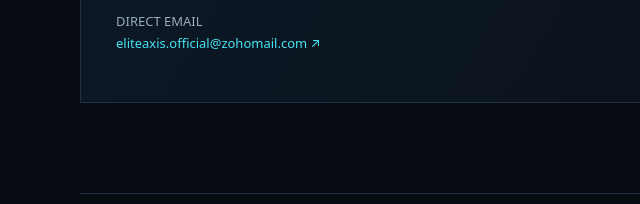
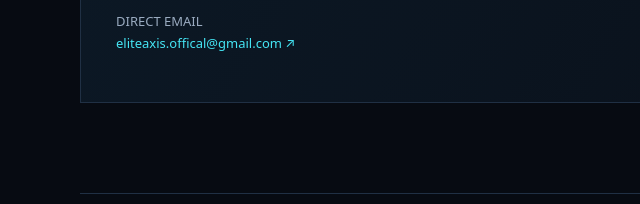
Before and after one commit to tanvirsparklegifts/tanvirsparklegifts.github.io, a plain HTML site: page index.html in a window 1280 px wide. Shown: the part 3977-4181 px from the top of the page, 0-640 px from the left. Drawn offline with Linux system fonts and the light colour scheme.

Commit message:
Update portfolio contact email

```diff
--- a/index.html
+++ b/index.html
@@ -26,7 +26,7 @@
 <article class="project"><div class="visual v4">AETHER / AI CORE</div><div class="info"><span class="status concept">PROTOTYPE / CONCEPT</span><h3>Aether AI Core</h3><p>Multi-agent orchestration and evaluation concept for coordinated AI workflows.</p><span class="link">Technical concept · Details on request</span></div></article>
 </div><p class="fine">Project maturity labels are intentional. Research concepts and in-development systems are not represented as launched commercial products.</p></section>
 <section class="section wrap"><div class="eyebrow">04 / HOW I WORK</div><div class="head"><h2>A disciplined path<br>from <em>brief to build.</em></h2><p>Small, inspectable steps reduce risk and keep the work aligned with the real problem.</p></div><div class="steps"><div class="step"><b>01</b><h3>Discover</h3><p>Understand the user, business objective, constraints and success criteria.</p></div><div class="step"><b>02</b><h3>Architect</h3><p>Map the system, choose a pragmatic stack and define the smallest useful scope.</p></div><div class="step"><b>03</b><h3>Prototype</h3><p>Build a testable version to validate assumptions early.</p></div><div class="step"><b>04</b><h3>Build & hand over</h3><p>Implement, test, document and agree on the next support step.</p></div></div></section>
-<section class="section wrap" id="contact"><div class="contact"><div><div class="eyebrow">05 / CONTACT</div><h2>Have a real problem<br>worth <em>solving?</em></h2><p>Share the context, what you want to achieve and what constraints matter. I’ll review the brief and respond by email.</p><p>DIRECT EMAIL<br><a class="email" href="mailto:eliteaxis.official@zohomail.com">eliteaxis.official@zohomail.com ↗</a></p></div><div><div class="eyebrow">ELSEWHERE</div><p><a class="email" href="https://github.com/tanvirsparklegifts" target="_blank" rel="noopener">GitHub Profile ↗</a></p><p><a class="email" href="https://tanvirsparklegifts.github.io/aetherium-vault/" target="_blank" rel="noopener">Aetherium Vault Demo ↗</a></p><p>For project enquiries, email is the direct contact route. No enquiry data is stored by this static website.</p></div></div></section>
+<section class="section wrap" id="contact"><div class="contact"><div><div class="eyebrow">05 / CONTACT</div><h2>Have a real problem<br>worth <em>solving?</em></h2><p>Share the context, what you want to achieve and what constraints matter. I’ll review the brief and respond by email.</p><p>DIRECT EMAIL<br><a class="email" href="mailto:eliteaxis.offical@gmail.com">eliteaxis.offical@gmail.com ↗</a></p></div><div><div class="eyebrow">ELSEWHERE</div><p><a class="email" href="https://github.com/tanvirsparklegifts" target="_blank" rel="noopener">GitHub Profile ↗</a></p><p><a class="email" href="https://tanvirsparklegifts.github.io/aetherium-vault/" target="_blank" rel="noopener">Aetherium Vault Demo ↗</a></p><p>For project enquiries, email is the direct contact route. No enquiry data is stored by this static website.</p></div></div></section>
 </main><footer><span>© <span id="year">2026</span> MD TANVIR AHAMMED TONMOY</span><span>DESIGNED WITH CLARITY · BUILT WITH PURPOSE</span></footer>
 <script>document.getElementById('year').textContent=new Date().getFullYear();</script>
 </body></html>
```
